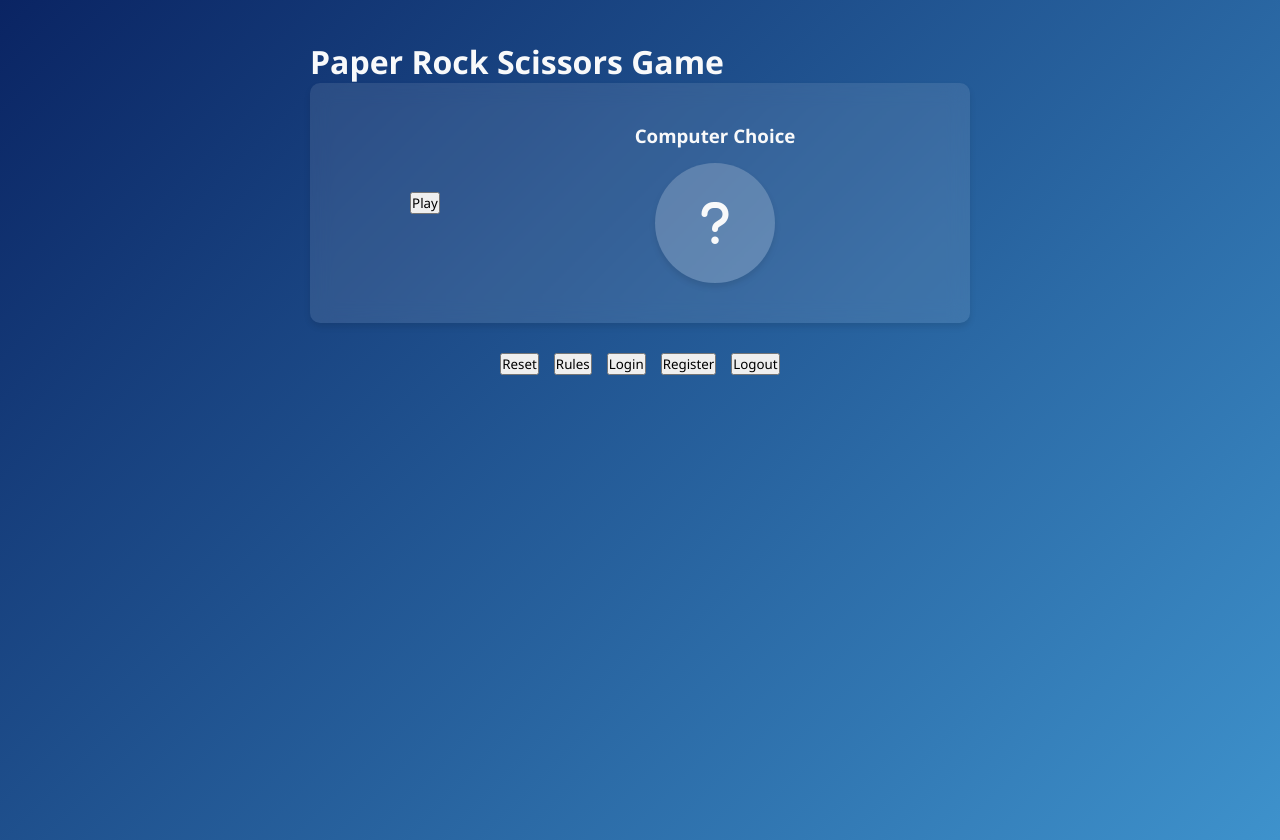
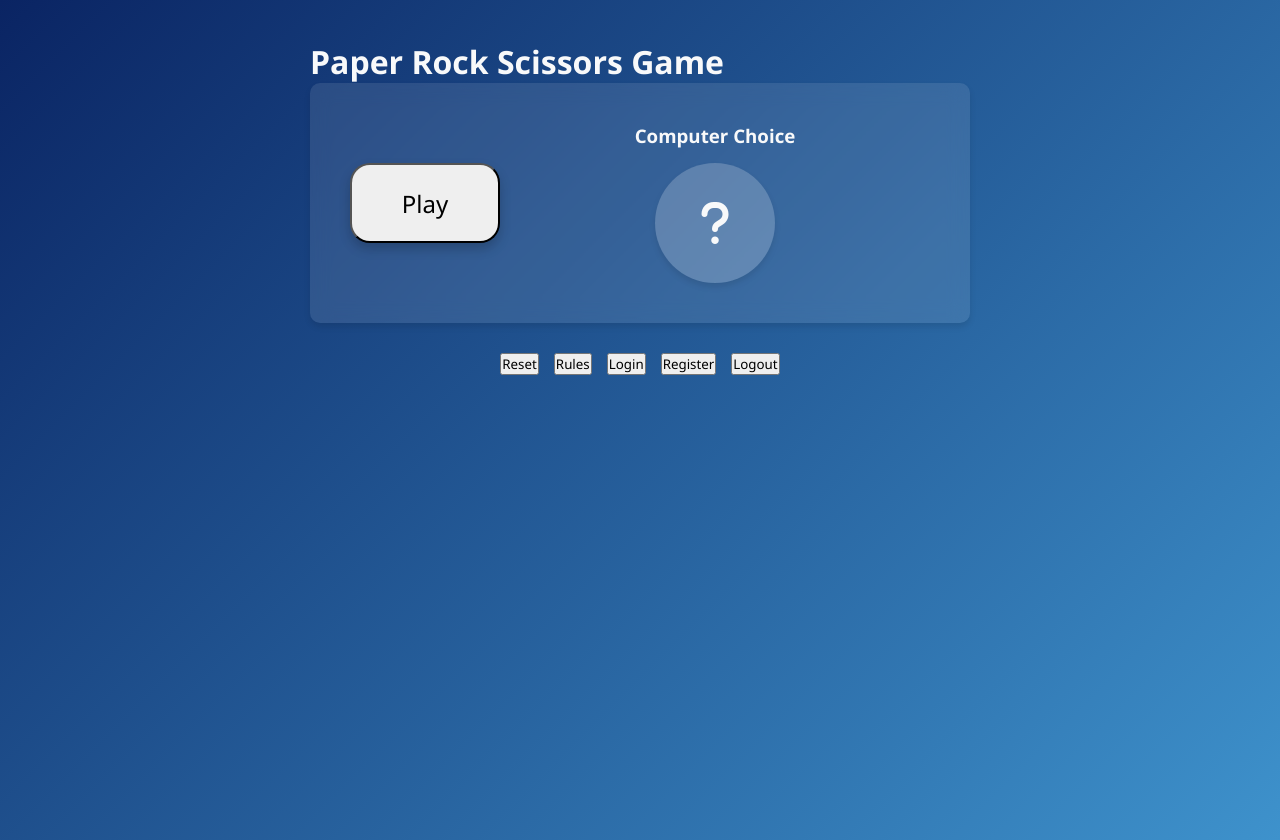
Before and after one commit to Daigtas/PRS-Game-Frontend-, a React (Create React App) app: page / in a window 1280 px wide. Built offline with nearby package versions, Linux system fonts and the light colour scheme.

Commit message:
playButton edit

```diff
--- a/src/components/PlayBoard/playBoard.css
+++ b/src/components/PlayBoard/playBoard.css
@@ -64,3 +64,23 @@
 .tie {
     color: var(--neutral-color);
 }
+#play-btn, .play-btn {
+    padding: 20px 40px;
+    font-size: 1.5rem;
+    width: 150px;
+    height: 80px;
+    border-radius: 20px;
+    box-shadow: 0 6px 12px rgba(0, 0, 0, 0.2);
+    transition: all 0.3s ease;
+}
+
+#play-btn:hover, .play-btn:hover {
+    transform: translateY(-5px) scale(1.05);
+    box-shadow: 0 10px 20px rgba(0, 0, 0, 0.3);
+    background-color: var(--secondary-color);
+}
+
+#play-btn:active, .play-btn:active {
+    transform: translateY(0) scale(0.98);
+    box-shadow: 0 3px 6px rgba(0, 0, 0, 0.2);
+}
```
